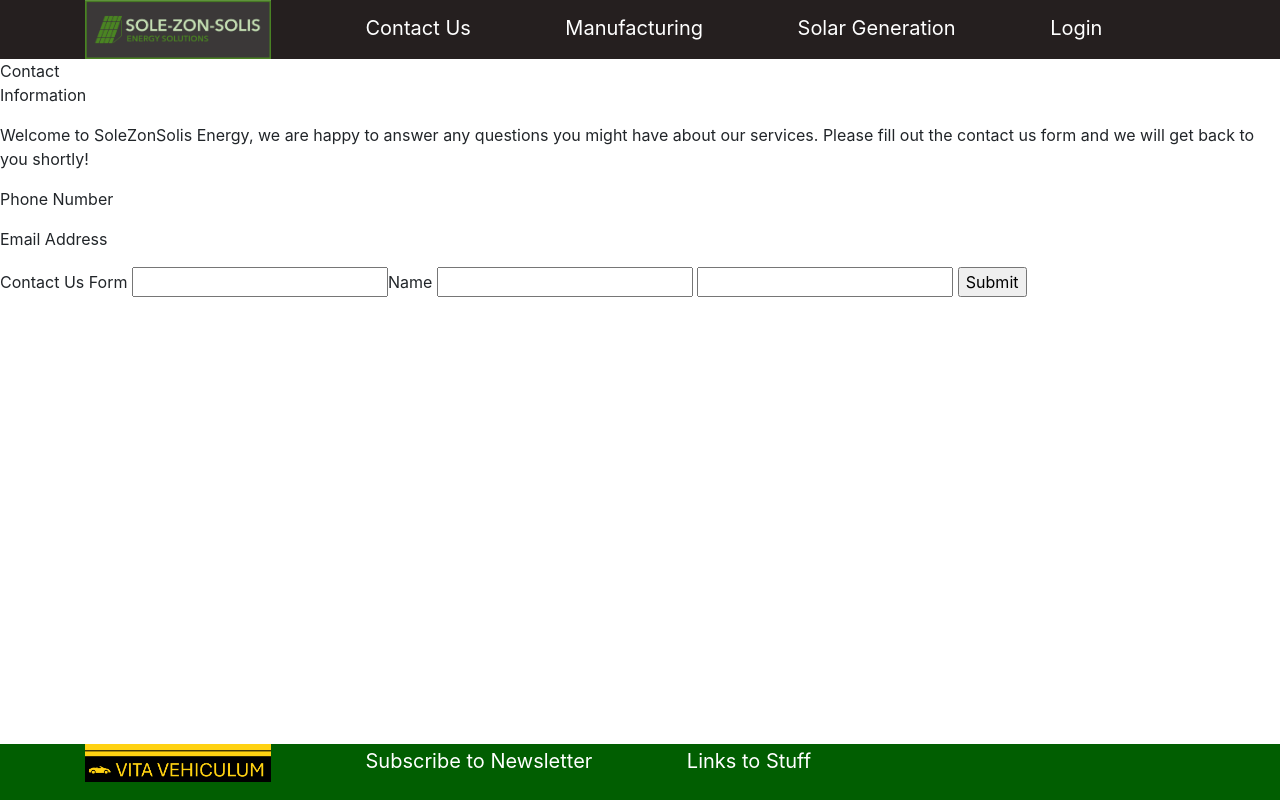
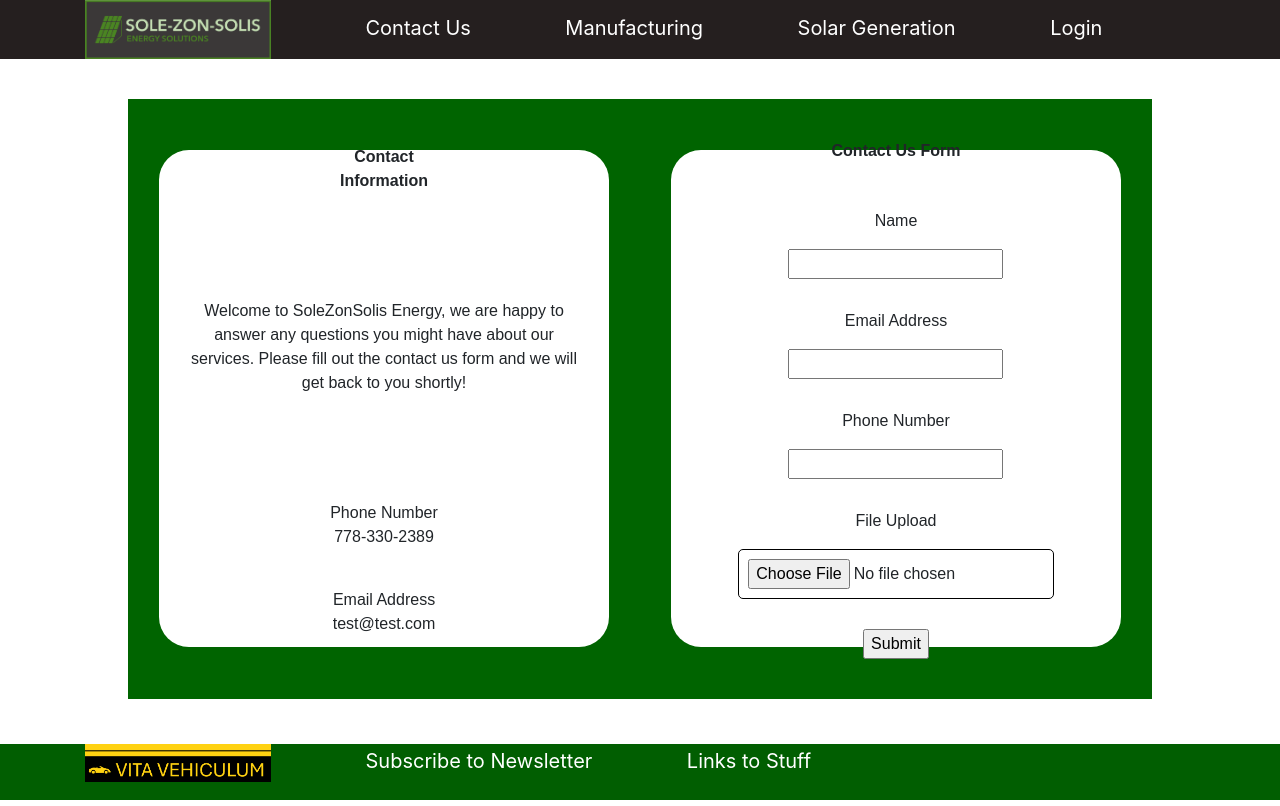
Before and after one commit to Lewis-Cyber-Defense/cfc-green, a Python web app: template src/application/templates/contact.html in a window 1280 px wide. Run offline with Jinja, Linux system fonts and the light colour scheme; the template is opened without the code that fills it, so the values that code supplies are empty.

Commit message:
Finshed Contact Us HTML page

```diff
--- /dev/null
+++ b/src/application/static/css/contact.css
@@ -0,0 +1,73 @@
+.midSection {
+    display: flex;
+    position: fixed;
+    width: 80%;
+    height: 75%;
+    background-color: darkgreen;
+    font-family: sans-serif;
+}
+
+/* CONTACT INFORMATION (Left Side) */
+#contactInformationSection {
+    width: 44%;
+    display: flex;
+    justify-content: center;
+    text-align: center;
+    background-color: white;
+    margin-top: 5%;
+    margin-left: 3%;
+    margin-right: 3%;
+    margin-bottom: 5%;
+    border-radius: 30px 30px 30px 30px;
+    flex-direction: column;
+}
+
+#contactInfoLabel {
+    padding-top: 5%;
+    font-weight: bold;
+}
+
+#contactInfoDescription {
+    padding-top: 20%;
+    padding-left: 5%;
+    padding-right: 5%;
+    padding-bottom: 20%;
+}
+
+#contactInfoPhoneNumber {
+    padding-bottom: 5%;
+}
+
+#contactInfoEmail {
+    padding-bottom: 5%;
+}
+
+/* CONTACT FORM (Right Side) */
+#contactFormSection {
+    width: 44%;
+    display: flex;
+    justify-content: center;
+    text-align: center;
+    background-color: white;
+    margin-top: 5%;
+    margin-left: 3%;
+    margin-right: 3%;
+    margin-bottom: 5%;
+    border-radius: 30px 30px 30px 30px;
+    flex-direction: column;
+}
+
+.contactLabel{
+    margin-top: 30px;
+}
+
+#contactFormLabel {
+    font-weight: bold;
+}
+
+input[type=file] {
+    max-width: 70%;
+    padding: 2%;
+    border-radius: 5px;
+    border: 1px solid rgb(0, 0, 0);
+  }
--- a/src/application/templates/contact.html
+++ b/src/application/templates/contact.html
@@ -8,6 +8,7 @@
     <!-- Bootstrap CSS -->
     <link rel="stylesheet" href="https://cdn.jsdelivr.net/npm/bootstrap@4.1.3/dist/css/bootstrap.min.css" integrity="sha384-MCw98/SFnGE8fJT3GXwEOngsV7Zt27NXFoaoApmYm81iuXoPkFOJwJ8ERdknLPMO" crossorigin="anonymous">
     <link rel="stylesheet" href="../static/css/main.css">
+    <link rel="stylesheet" href="../static/css/contact.css">
 
     <title>Contact Us</title>
   </head>
@@ -24,24 +25,32 @@
       </ul>
     </div>
 
-    <div>
+    <div class="midSection">
 
-      <div>
-        <p>Contact<br>Information</p>
-        <p>Welcome to SoleZonSolis Energy, we are happy to answer any questions you might have about our services. Please fill out the contact us form and we will get back to you shortly!</p>
-        <p>Phone Number</p>
-        <p>Email Address</p>
+      <div id="contactInformationSection">
+        <p id="contactInfoLabel">Contact<br>Information</p>
+        <p id="contactInfoDescription">Welcome to SoleZonSolis Energy, we are happy to answer any questions you might have about our services. Please fill out the contact us form and we will get back to you shortly!</p>
+        <p id="contactInfoPhoneNumber">Phone Number<br>778-330-2389</p>
+        <p id="contactInfoEmail">Email Address<br>test@test.com</p>
       </div>
 
-      <div>
-        <form>
-          Contact Us Form
-          <input type="text">Name</input>
-          <input type="email"></input>
-          <input type="text"></input>
+      <div id="contactFormSection">
+
+        <p id="contactFormLabel">Contact Us Form</p>
+        <form id="contactForm">
+          <p class="contactLabel">Name</p>
+          <input type="text" id="contactName" name="contactName" required/>
+          <p class="contactLabel">Email Address</p>
+          <input type="email" id="contactEmail" name="contactEmail" required/>
+          <p class="contactLabel">Phone Number</p>
+          <input type="text" id="contactPhoneNumber" name="contactPhoneNumber" required/>
+          <p class="contactLabel">File Upload</p>
+          <input type="file" id="contactFile" name="contactFile"/>
           <!--FILE UPLOAD    >:(   UGH WHY!!! -->
-          <input type="Submit"></input>
+          <p class="contactLabel"></p>
+          <input type="submit" id="contactSubmit" value="Submit"/>
         </form>
+
       </div>
 
     </div>
```
